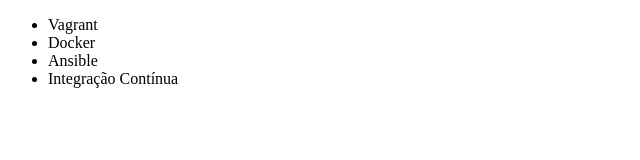
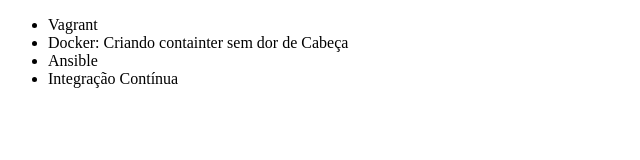
Before and after one commit to 7flechas/Alura-git, a plain HTML site: page index.html in a window 1280 px wide. Shown: the whole page, without its empty margins (0-640 px from the left). Drawn offline with Linux system fonts and the light colour scheme.

Commit message:
Corrigindo nome do curso de Docker

```diff
--- a/index.html
+++ b/index.html
@@ -7,7 +7,7 @@
 <body>
     <ul>
         <li>Vagrant</li>
-        <li>Docker</li>
+        <li>Docker: Criando containter sem dor de Cabeça</li>
         <li>Ansible</li>
         <li>Integração Contínua</li>
     </ul>
```
